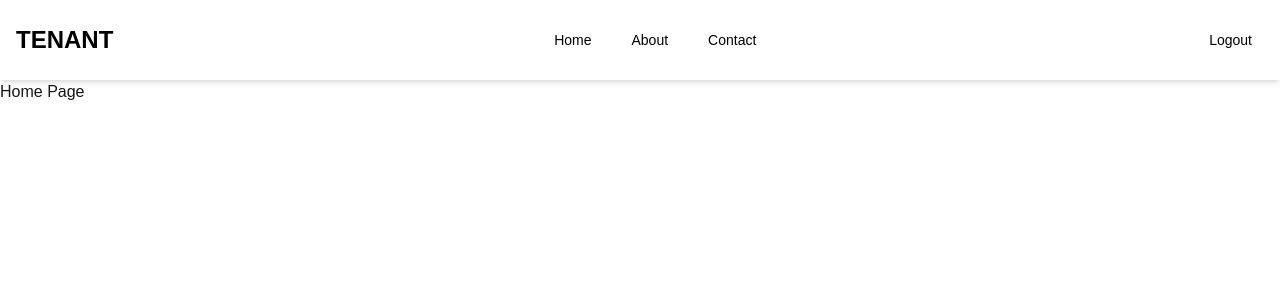
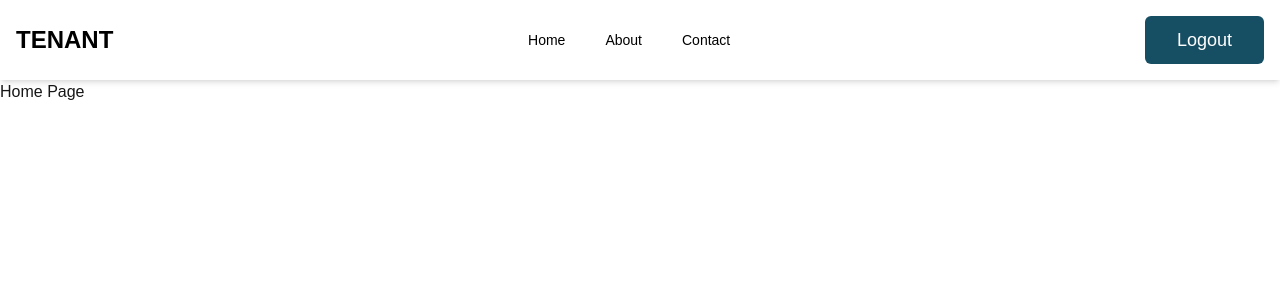
Before and after one commit to TheDThompsonDev/tenant-app, a Next.js app: page / in a window 1280 px wide. Shown: the top 300 px of the page. Built offline with nearby package versions, Linux system fonts and the light colour scheme.

Commit message:
chore: Adjust styles for LogoutBtn with hard-coded colors (AP-169)

```diff
--- a/src/app/components/LogoutBtn.tsx
+++ b/src/app/components/LogoutBtn.tsx
@@ -6,7 +6,7 @@ export default function LogoutBtn() {
 
   return (
     <button
-      className='flex h-[48px] grow items-center justify-center gap-2 rounded-md hover:bg-gray-50 p-3 text-sm font-medium md:flex-none md:justify-start md:p-2 md:px-3'
+      className='flex h-[48px] grow items-center justify-center gap-2 rounded-md p-3 text-lg font-medium md:flex-none md:justify-start md:p-2 md:px-8 text-white bg-[#164E63]'
       onClick={handleLogoutClick}
     >
       Logout
```
